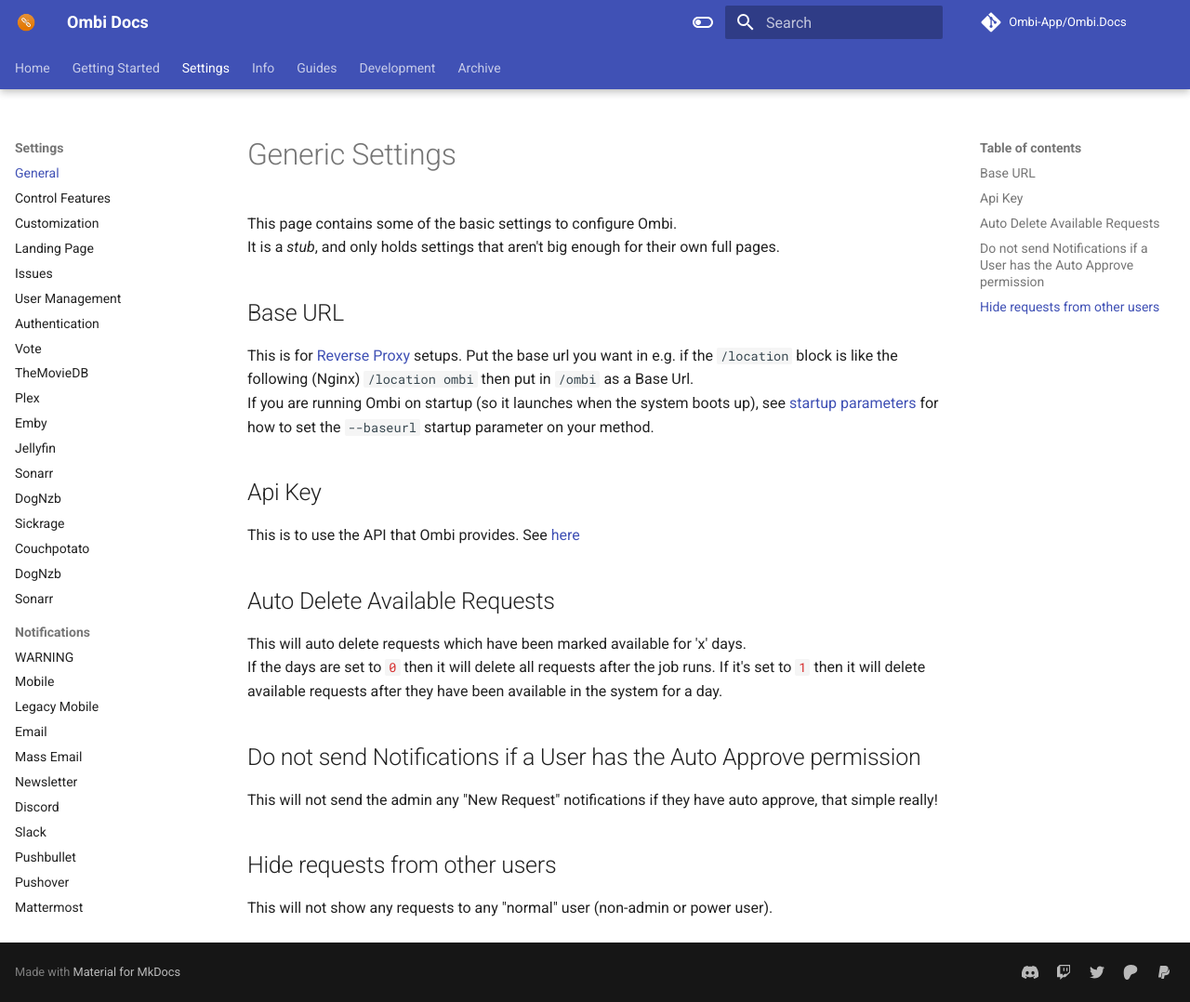
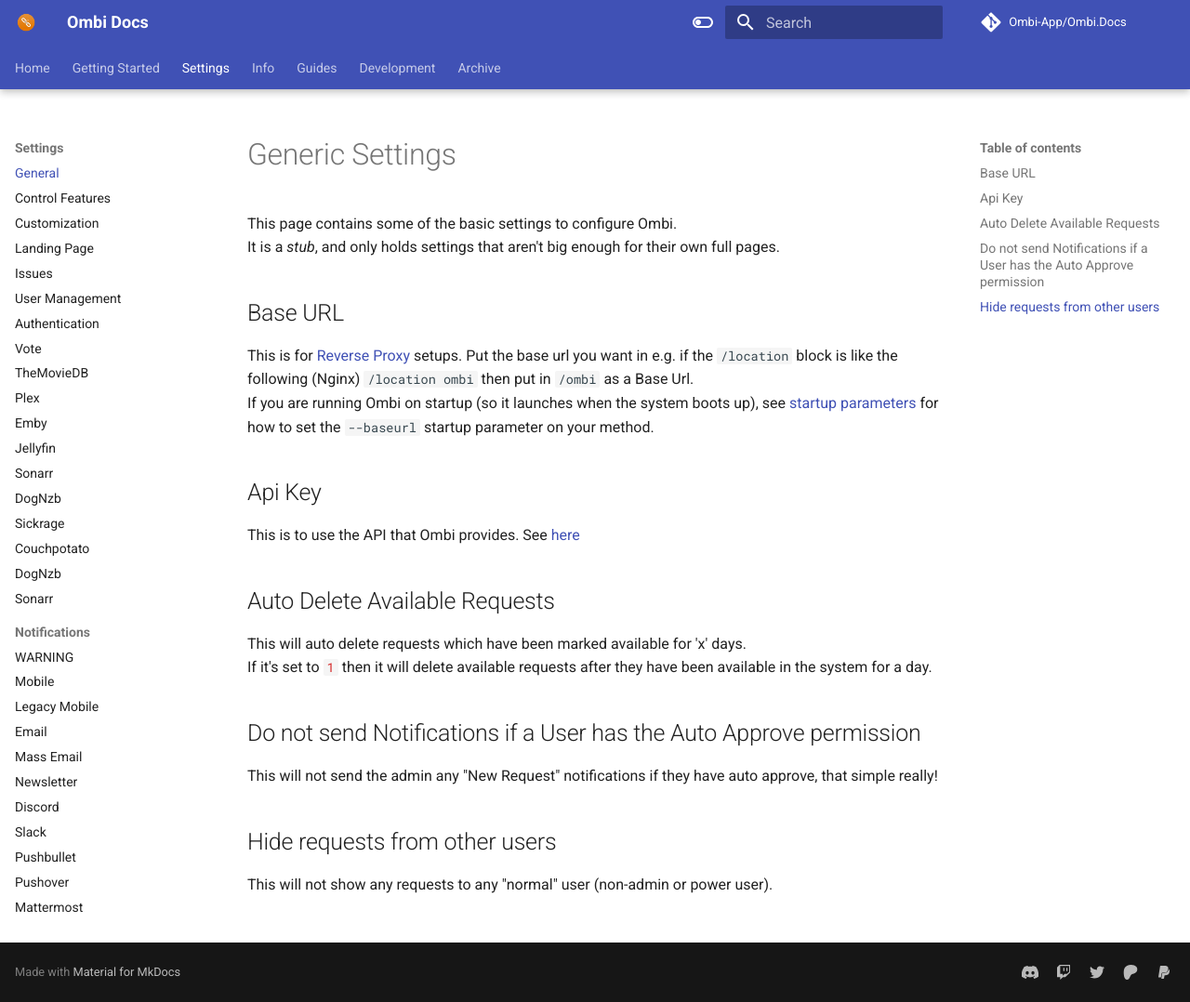
Before and after one commit to Ombi-app/Ombi.Docs, an MkDocs documentation site: the page built from docs/settings/ombi.md, in a window 1280 px wide and 1078 px high. Shown: the whole window at 93% size. Built offline with MkDocs 1.6.1 and Material for MkDocs 9.7.7, drawn with Linux system fonts in a browser that asks for light colours; comment, search, counter and statistics services are not loaded.

Commit message:
Update ombi.md

```diff
--- a/docs/settings/ombi.md
+++ b/docs/settings/ombi.md
@@ -15,7 +15,7 @@
 ## Auto Delete Available Requests
 
 This will auto delete requests which have been marked available for 'x' days.
-If the days are set to `0` then it will delete all requests after the job runs. If it's set to `1` then it will delete available requests after they have been available in the system for a day.
+If it's set to `1` then it will delete available requests after they have been available in the system for a day.
 
 ## Do not send Notifications if a User has the Auto Approve permission
 
```
